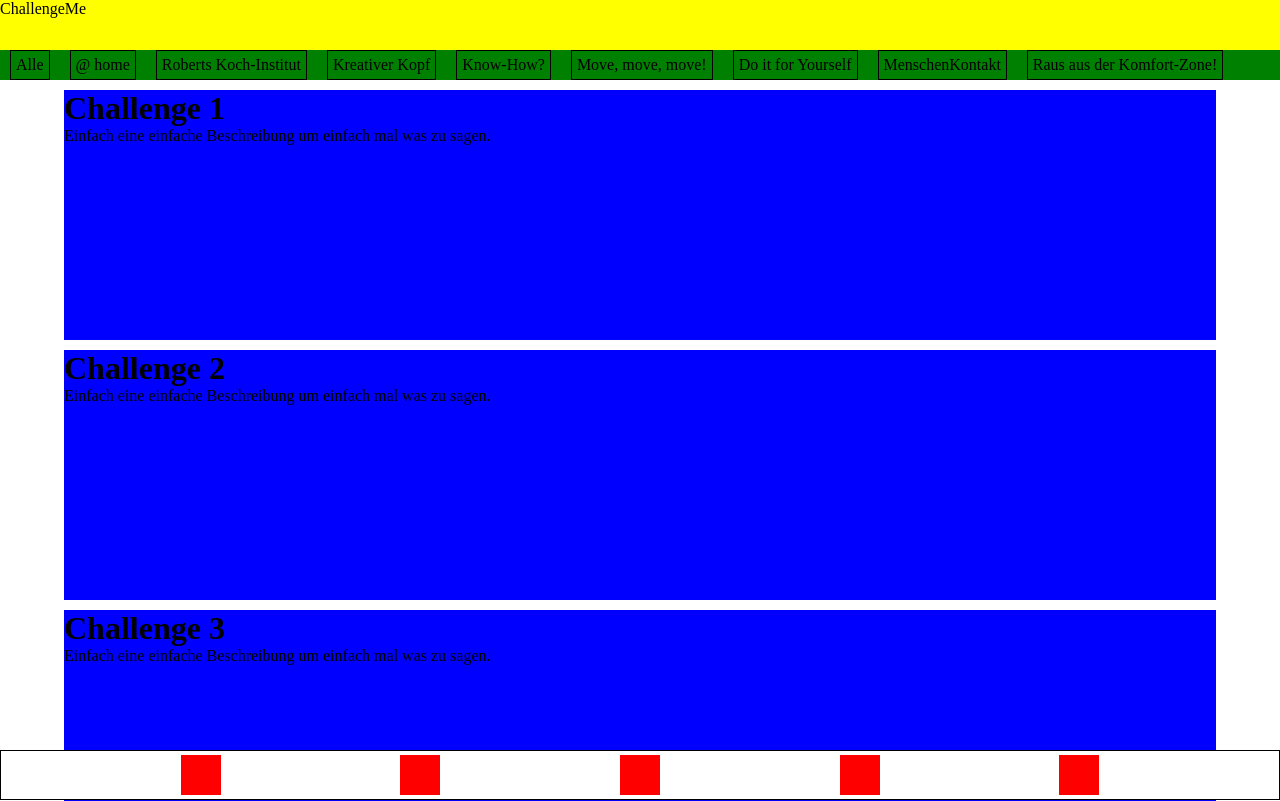
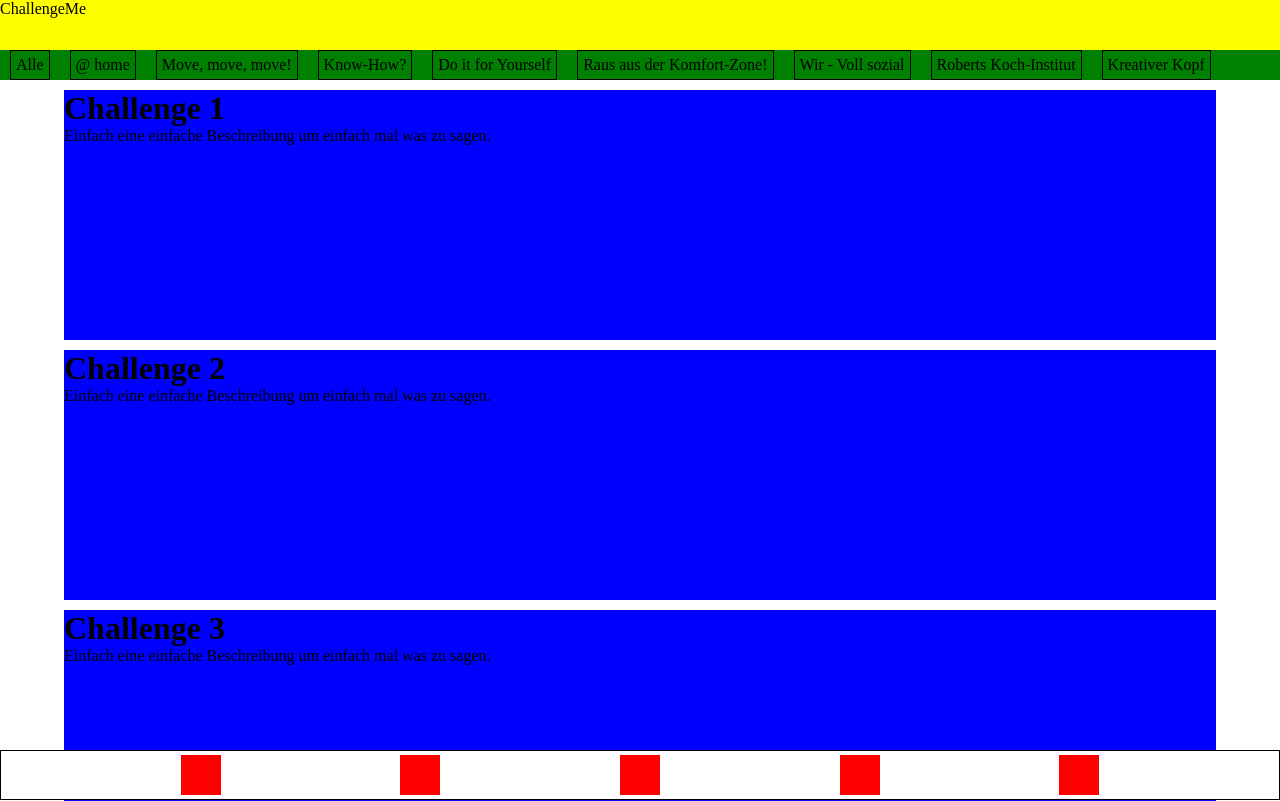
Before and after one commit to Questophant/frontend, an Angular app: page / in a window 1280 px wide. Shown: the top 801 px of the page. Built offline with nearby package versions, Linux system fonts and the light colour scheme; sample sign-in values are in the browser's storage.

Commit message:
redo category names

```diff
--- a/src/app/shared/dtos/category.ts
+++ b/src/app/shared/dtos/category.ts
@@ -12,14 +12,14 @@
 } */
 
 export const Categories: Category[] = [
-	{ name: 'home', display: '@ home' },
+	{ name: 'household', display: '@ home' },
+	{ name: 'physical', display: 'Move, move, move!' },
+	{ name: 'education', display: 'Know-How?' },
+	{ name: 'selfcare', display: 'Do it for Yourself' },
+	{ name: 'comfort', display: 'Raus aus der Komfort-Zone!' },
+	{ name: 'social', display: 'Wir - Voll sozial' },
 	{ name: 'cooking', display: 'Roberts Koch-Institut' },
 	{ name: 'creative', display: 'Kreativer Kopf' },
-	{ name: 'know-how', display: 'Know-How?' },
-	{ name: 'move', display: 'Move, move, move!' },
-	{ name: 'selfcare', display: 'Do it for Yourself' },
-	{ name: 'social', display: 'MenschenKontakt' },
-	{ name: 'comfort', display: 'Raus aus der Komfort-Zone!' },
 ];
 
 export function getCategoryByName(name: string): Category | undefined {
```
Also changed, not shown: 1 other file (tests, documents, lock files or other folders).
